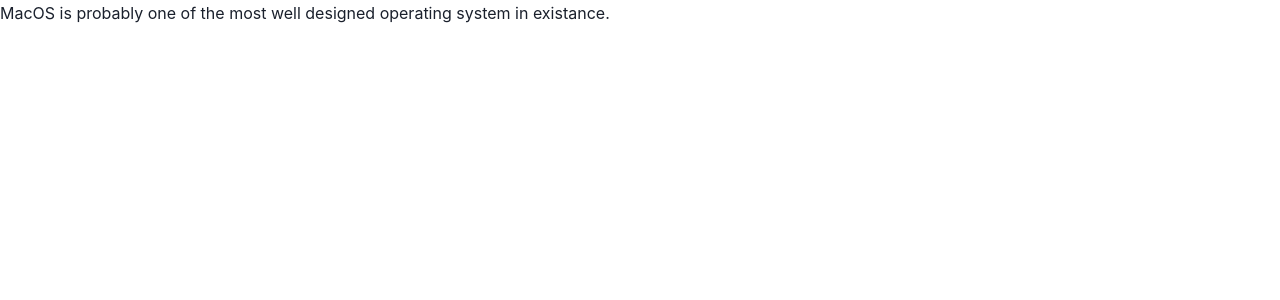
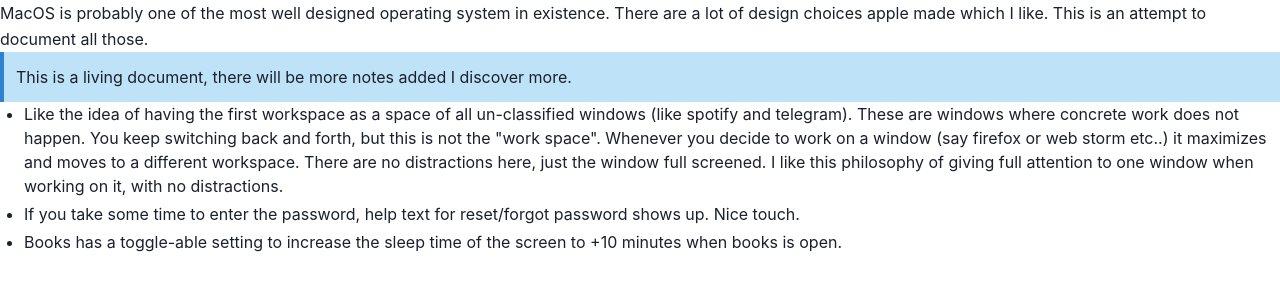
Before and after one commit to BharatKalluri/bharatkalluri.com, a Next.js app: page /posts/design-notes-mac-os in a window 1280 px wide. Shown: the top 300 px of the page. Built offline with nearby package versions, Linux system fonts and the light colour scheme.

Commit message:
Removed draft status

```diff
--- a/pages/posts/design-notes-mac-os.mdx
+++ b/pages/posts/design-notes-mac-os.mdx
@@ -6,7 +6,18 @@
     - living-doc
 authors:
     - Bharat Kalluri
-draft: true
+draft: false
 ---
 
-MacOS is probably one of the most well designed operating system in existance.
+MacOS is probably one of the most well designed operating system in existence. There are a lot of design choices apple
+made which I like. This is an attempt to document all those.
+
+> This is a living document, there will be more notes added I discover more.
+
+-   Like the idea of having the first workspace as a space of all un-classified windows (like spotify and telegram). These
+    are windows where concrete work does not happen. You keep switching back and forth, but this is not the "work space".
+    Whenever you decide to work on a window (say firefox or web storm etc..) it maximizes and moves to a different workspace.
+    There are no distractions here, just the window full screened. I like this philosophy of giving full attention to one
+    window when working on it, with no distractions.
+-   If you take some time to enter the password, help text for reset/forgot password shows up. Nice touch.
+-   Books has a toggle-able setting to increase the sleep time of the screen to +10 minutes when books is open.
```
